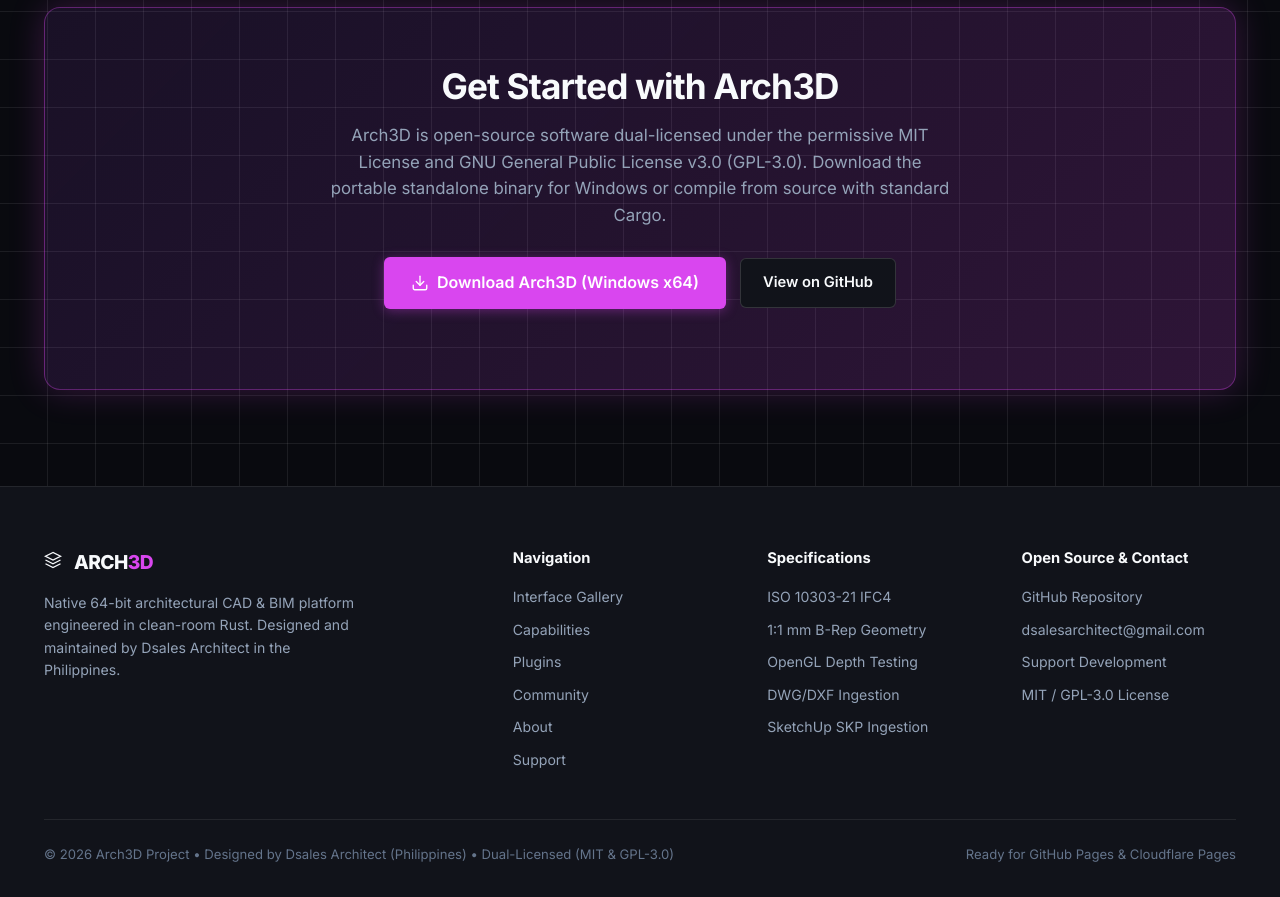
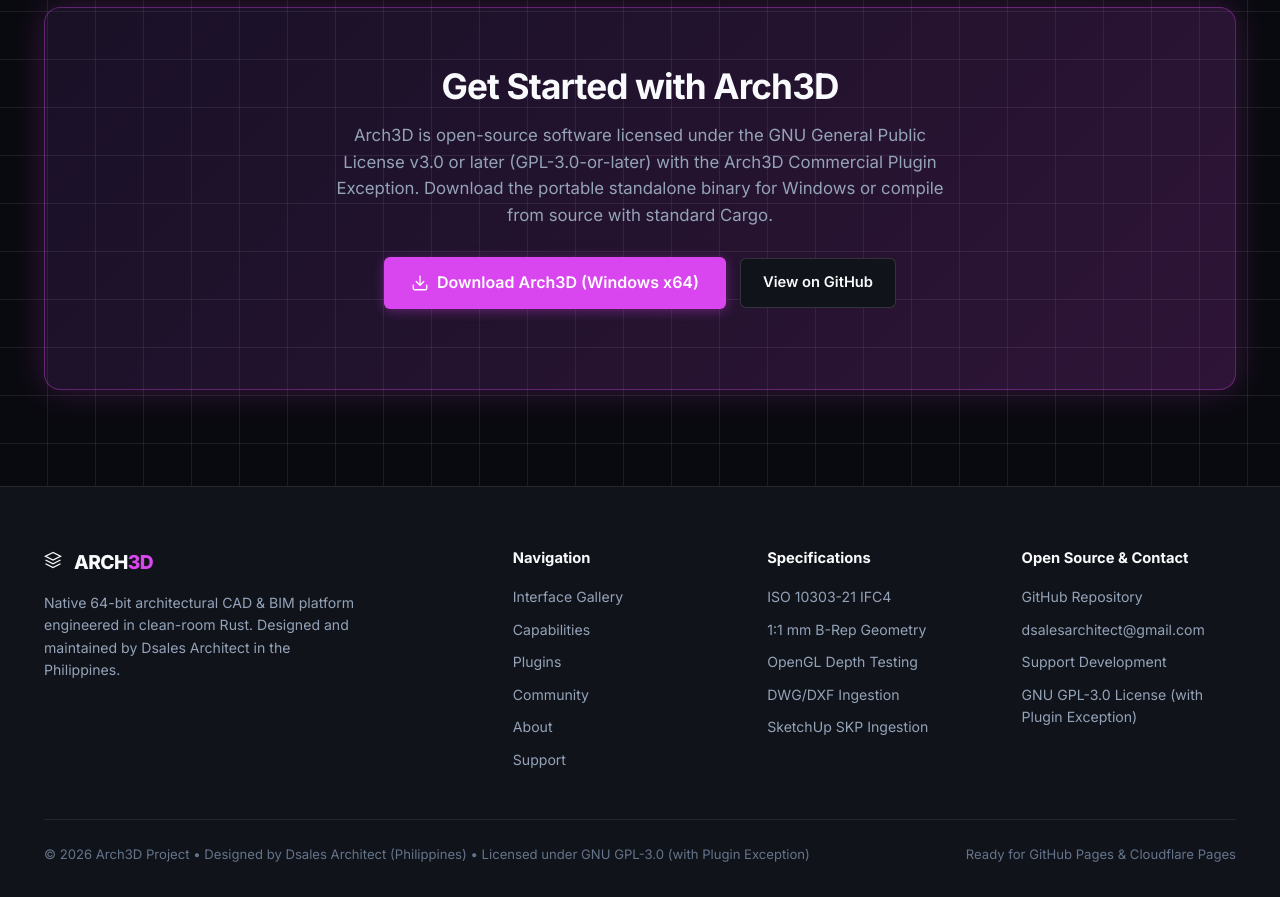
Before and after one commit to dsalesarchitect/arch3d, a plain HTML site: page docs/index.html in a window 1280 px wide. Shown: the part 6900-7797 px from the top of the page. Drawn offline with Linux system fonts and the light colour scheme; no server answers.

Commit message:
Relicense to GNU GPL-3.0-or-later with Arch3D Commercial Plugin Exception

```diff
--- a/docs/index.html
+++ b/docs/index.html
@@ -581,7 +581,7 @@
       <div class="cta-banner">
         <h2 class="cta-title">Get Started with Arch3D</h2>
         <p class="cta-desc">
-          Arch3D is open-source software dual-licensed under the permissive MIT License and GNU General Public License v3.0 (GPL-3.0). Download the portable standalone binary for Windows or compile from source with standard Cargo.
+          Arch3D is open-source software licensed under the GNU General Public License v3.0 or later (GPL-3.0-or-later) with the Arch3D Commercial Plugin Exception. Download the portable standalone binary for Windows or compile from source with standard Cargo.
         </p>
 
         <div class="hero-actions" style="margin-bottom: 24px;">
@@ -650,13 +650,13 @@
             <li><a href="https://github.com/dsalesarchitect/arch3d" target="_blank" rel="noopener" class="footer-link">GitHub Repository</a></li>
             <li><a href="mailto:dsalesarchitect@gmail.com" class="footer-link">dsalesarchitect@gmail.com</a></li>
             <li><a href="#support" class="footer-link">Support Development</a></li>
-            <li><a href="https://github.com/dsalesarchitect/arch3d/blob/main/LICENSE" target="_blank" rel="noopener" class="footer-link">MIT / GPL-3.0 License</a></li>
+            <li><a href="https://github.com/dsalesarchitect/arch3d/blob/main/LICENSE" target="_blank" rel="noopener" class="footer-link">GNU GPL-3.0 License (with Plugin Exception)</a></li>
           </ul>
         </div>
       </div>
 
       <div class="footer-bottom">
-        <div>© 2026 Arch3D Project • Designed by Dsales Architect (Philippines) • Dual-Licensed (MIT &amp; GPL-3.0)</div>
+        <div>© 2026 Arch3D Project • Designed by Dsales Architect (Philippines) • Licensed under GNU GPL-3.0 (with Plugin Exception)</div>
         <div>Ready for GitHub Pages & Cloudflare Pages</div>
       </div>
     </div>
```
Also changed, not shown: 8 other files.
